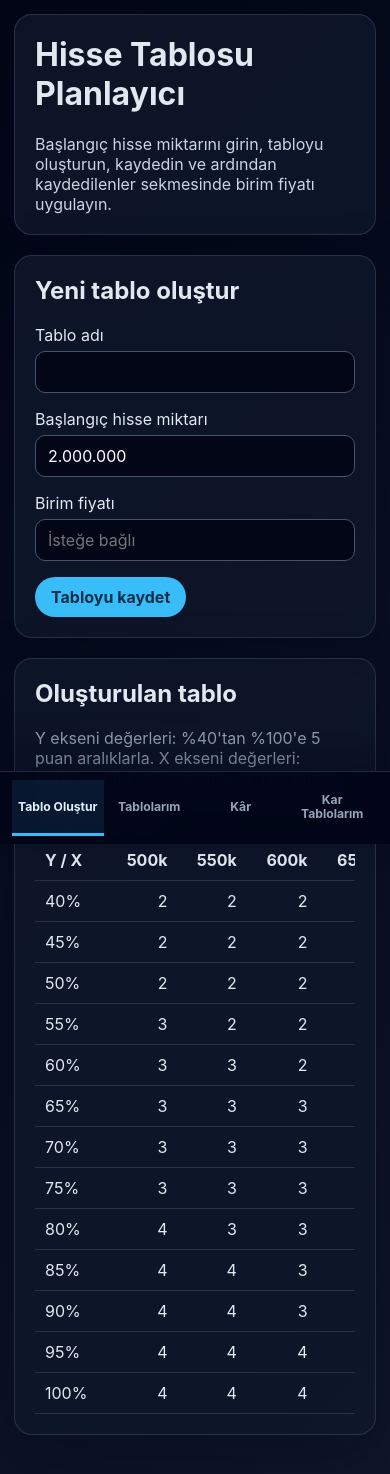
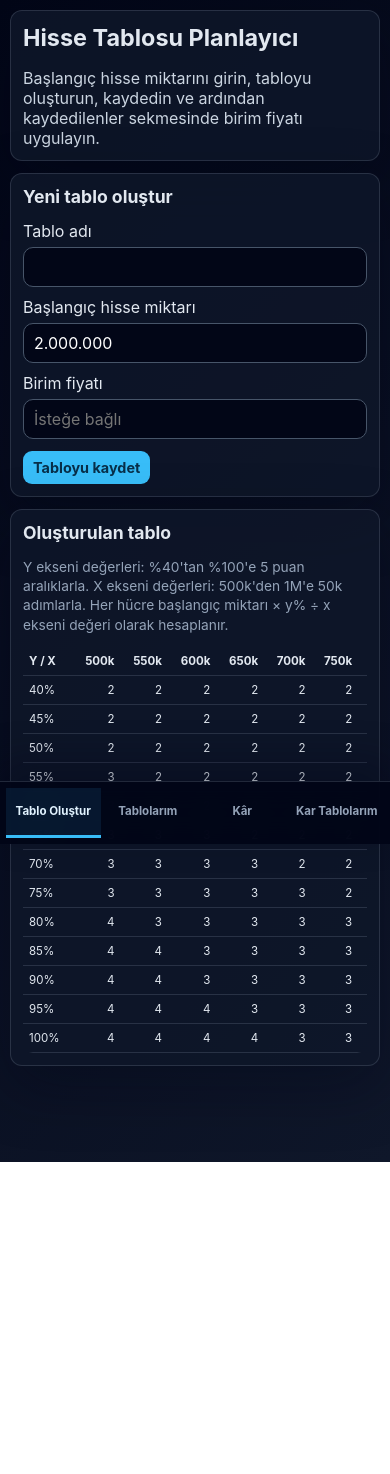
Before and after one commit to ahmetkoc35/halka-arz-lot-kar, a React (Vite) app: page / in a window 390 px wide. Shown: the top 1474 px of the page. After the commit the page ends 1162 px from the top, so only its background shows below. Built offline with nearby package versions, Linux system fonts and the light colour scheme.

Commit message:
Improve mobile layout and tabs

```diff
--- a/src/styles.css
+++ b/src/styles.css
@@ -9,7 +9,7 @@
 }
 
 * { box-sizing: border-box; }
-body { margin: 0; min-height: 100vh; }
+body { margin: 0; min-height: 100vh; overflow-x: hidden; }
 button, input { font: inherit; }
 
 #root { min-height: 100vh; }
@@ -17,21 +17,24 @@ button, input { font: inherit; }
 .app-shell {
   max-width: 1280px;
   margin: 0 auto;
-  padding: 24px 24px 104px;
+  padding: 20px 20px 104px;
   display: flex;
   flex-direction: column;
-  gap: 20px;
+  gap: 16px;
 }
 
 header, .card {
   background: rgba(15, 23, 42, 0.85);
   border: 1px solid rgba(148, 163, 184, 0.2);
-  border-radius: 18px;
-  padding: 20px;
+  border-radius: 14px;
+  padding: 16px;
   box-shadow: 0 20px 60px rgba(2, 6, 23, 0.35);
+  max-width: 100%;
 }
 
-h1, h2 { margin-top: 0; }
+h1, h2 { margin-top: 0; letter-spacing: 0; }
+h1 { font-size: clamp(1.45rem, 6vw, 2.4rem); }
+h2 { font-size: clamp(1.1rem, 4.4vw, 1.5rem); }
 p { margin: 0; color: #cbd5e1; }
 .header-row { display: flex; justify-content: space-between; align-items: center; gap: 12px; flex-wrap: wrap; }
 .tabs {
@@ -69,14 +72,19 @@ p { margin: 0; color: #cbd5e1; }
 .grid { display: grid; grid-template-columns: repeat(auto-fit, minmax(220px, 1fr)); gap: 16px; margin: 16px 0; }
 label { display: flex; flex-direction: column; gap: 6px; color: #e2e8f0; }
 input { padding: 10px 12px; border-radius: 10px; border: 1px solid #475569; background: #020617; color: white; }
-button { padding: 10px 16px; border-radius: 999px; border: none; background: #38bdf8; color: #082f49; font-weight: 700; cursor: pointer; }
-.table-wrap { overflow-x: auto; }
-table { width: 100%; border-collapse: collapse; min-width: 820px; }
-th, td { padding: 10px; border-bottom: 1px solid rgba(148, 163, 184, 0.2); text-align: right; }
+button { padding: 9px 12px; border-radius: 10px; border: none; background: #38bdf8; color: #082f49; font-weight: 700; cursor: pointer; }
+.table-wrap {
+  max-width: 100%;
+  overflow-x: auto;
+  -webkit-overflow-scrolling: touch;
+  border-radius: 10px;
+}
+table { width: 100%; border-collapse: collapse; min-width: 660px; }
+th, td { padding: 9px 8px; border-bottom: 1px solid rgba(148, 163, 184, 0.2); text-align: right; font-size: 0.92rem; }
 th:first-child, td:first-child { text-align: left; }
 .hint { margin-bottom: 12px; color: #94a3b8; }
 .saved-list { display: grid; gap: 10px; }
-.saved-item { display: flex; justify-content: space-between; gap: 12px; padding: 12px; background: rgba(30, 41, 59, 0.65); border-radius: 12px; flex-wrap: wrap; width: 100%; text-align: left; color: white; border: 1px solid transparent; }
+.saved-item { display: flex; justify-content: space-between; gap: 12px; padding: 12px; background: rgba(30, 41, 59, 0.65); border-radius: 12px; flex-wrap: wrap; width: 100%; max-width: 100%; text-align: left; color: white; border: 1px solid transparent; }
 .saved-item.selected { border-color: #38bdf8; }
 .saved-main { display: flex; flex-direction: column; align-items: flex-start; gap: 4px; background: transparent; color: white; padding: 0; border-radius: 0; flex: 1; }
 .saved-actions { display: flex; gap: 8px; flex-wrap: wrap; }
@@ -86,9 +94,19 @@ th:first-child, td:first-child { text-align: left; }
 .action-row { display: flex; gap: 10px; flex-wrap: wrap; margin-bottom: 12px; }
 .profit-summary { margin-bottom: 12px; color: #f8fafc; }
 @media (max-width: 700px) {
-  .app-shell { padding: 14px 14px 104px; }
+  .app-shell { width: 100%; padding: 10px 10px 96px; gap: 12px; }
+  header, .card { padding: 12px; border-radius: 12px; }
+  .header-row { align-items: flex-start; }
+  .grid, .editor-row { grid-template-columns: 1fr; gap: 10px; margin: 12px 0; }
+  input { width: 100%; min-width: 0; padding: 9px 10px; }
+  button { padding: 8px 10px; border-radius: 9px; font-size: 0.9rem; }
   .saved-item { flex-direction: column; }
   .saved-actions { width: 100%; }
+  .saved-actions button, .action-row button { flex: 1 1 120px; }
   .saved-main { width: 100%; }
-  .tab { font-size: 0.76rem; padding-inline: 4px; }
+  .tabs { width: 100vw; padding: 6px 6px calc(6px + env(safe-area-inset-bottom)); }
+  .tab { min-height: 50px; font-size: 0.72rem; padding: 5px 3px; border-radius: 0; }
+  table { min-width: 560px; }
+  th, td { padding: 7px 6px; font-size: 0.72rem; white-space: nowrap; }
+  .hint { font-size: 0.86rem; line-height: 1.4; }
 }
```
Also changed, not shown: 1 other file (tests, documents, lock files or other folders).
